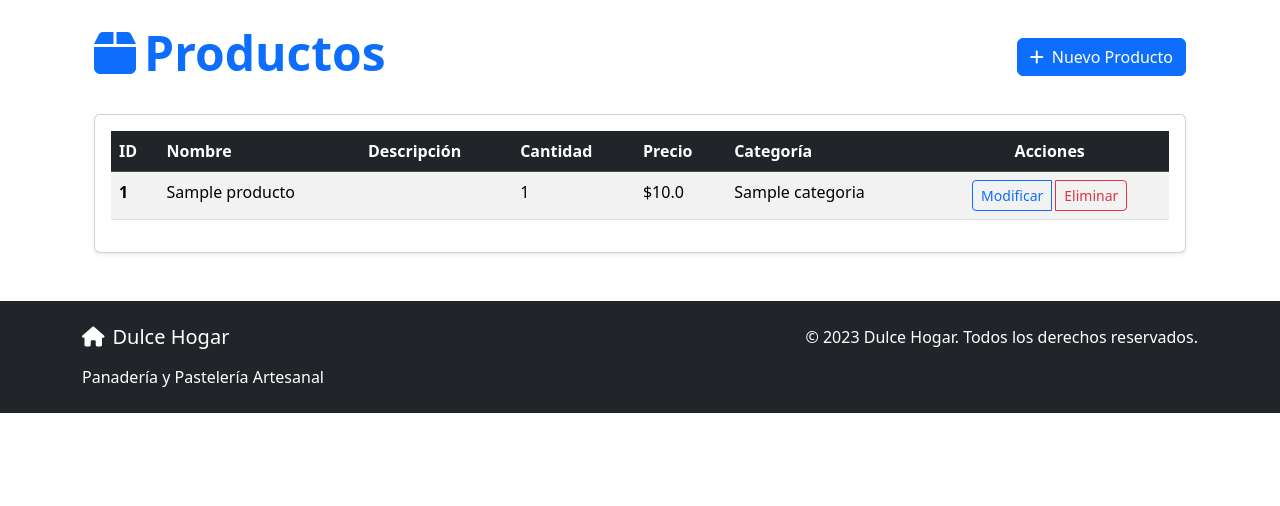
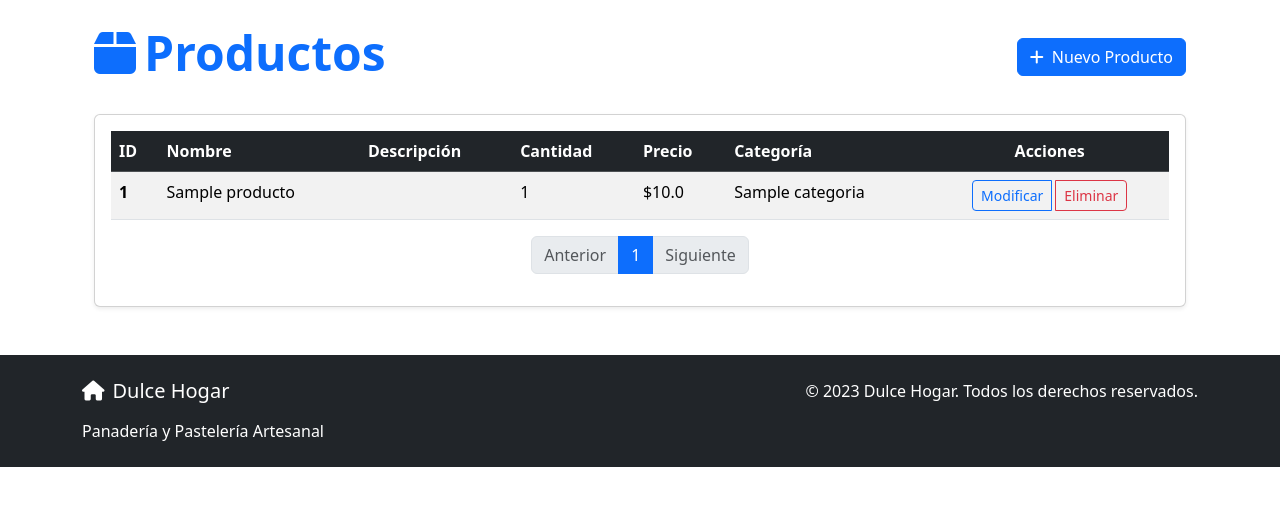
Before and after one commit to Dinatang/Proyecto, a Flask app: page /productos in a window 1280 px wide. Shown: the part 69-575 px from the top of the page. Run offline with Flask 3, Linux system fonts and the light colour scheme; a user stored in the database is signed in; tables that the repository leaves empty hold one stand-in row (values such as "Sample post").

Commit message:
semana 15 actualización

```diff
--- a/app.py
+++ b/app.py
@@ -210,7 +210,11 @@ def eliminar_categoria(id):
 @app.route('/productos')
 @login_required
 def listar_productos():
-    productos = Producto.query.all()
+    # Obtener el número de página desde la query string, default=1
+    page = request.args.get('page', 1, type=int)
+
+    # Paginación: 10 productos por página
+    productos = Producto.query.order_by(Producto.id).paginate(page=page, per_page=10)
     return render_template("products/list.html", productos=productos)
 
 @app.route('/productos/nuevo', methods=["GET", "POST"])
--- a/templates/products/list.html
+++ b/templates/products/list.html
@@ -21,7 +21,7 @@
         {% endif %}
     {% endwith %}
 
-    {% if productos %}
+    {% if productos.items %}
     <div class="card shadow-sm">
         <div class="card-body">
             <div class="table-responsive">
@@ -38,7 +38,7 @@
                         </tr>
                     </thead>
                     <tbody>
-                        {% for p in productos %}
+                        {% for p in productos.items %}
                         <tr>
                             <th scope="row">{{ p.id }}</th>
                             <td>{{ p.nombre }}</td>
@@ -82,6 +82,34 @@
                     </tbody>
                 </table>
             </div>
+
+            <!-- PAGINACIÓN -->
+            <nav aria-label="Page navigation">
+              <ul class="pagination justify-content-center">
+                {% if productos.has_prev %}
+                  <li class="page-item">
+                    <a class="page-link" href="{{ url_for('listar_productos', page=productos.prev_num) }}">Anterior</a>
+                  </li>
+                {% else %}
+                  <li class="page-item disabled"><span class="page-link">Anterior</span></li>
+                {% endif %}
+
+                {% for p in range(1, productos.pages + 1) %}
+                  <li class="page-item {% if p == productos.page %}active{% endif %}">
+                    <a class="page-link" href="{{ url_for('listar_productos', page=p) }}">{{ p }}</a>
+                  </li>
+                {% endfor %}
+
+                {% if productos.has_next %}
+                  <li class="page-item">
+                    <a class="page-link" href="{{ url_for('listar_productos', page=productos.next_num) }}">Siguiente</a>
+                  </li>
+                {% else %}
+                  <li class="page-item disabled"><span class="page-link">Siguiente</span></li>
+                {% endif %}
+              </ul>
+            </nav>
+
         </div>
     </div>
     {% else %}
```
